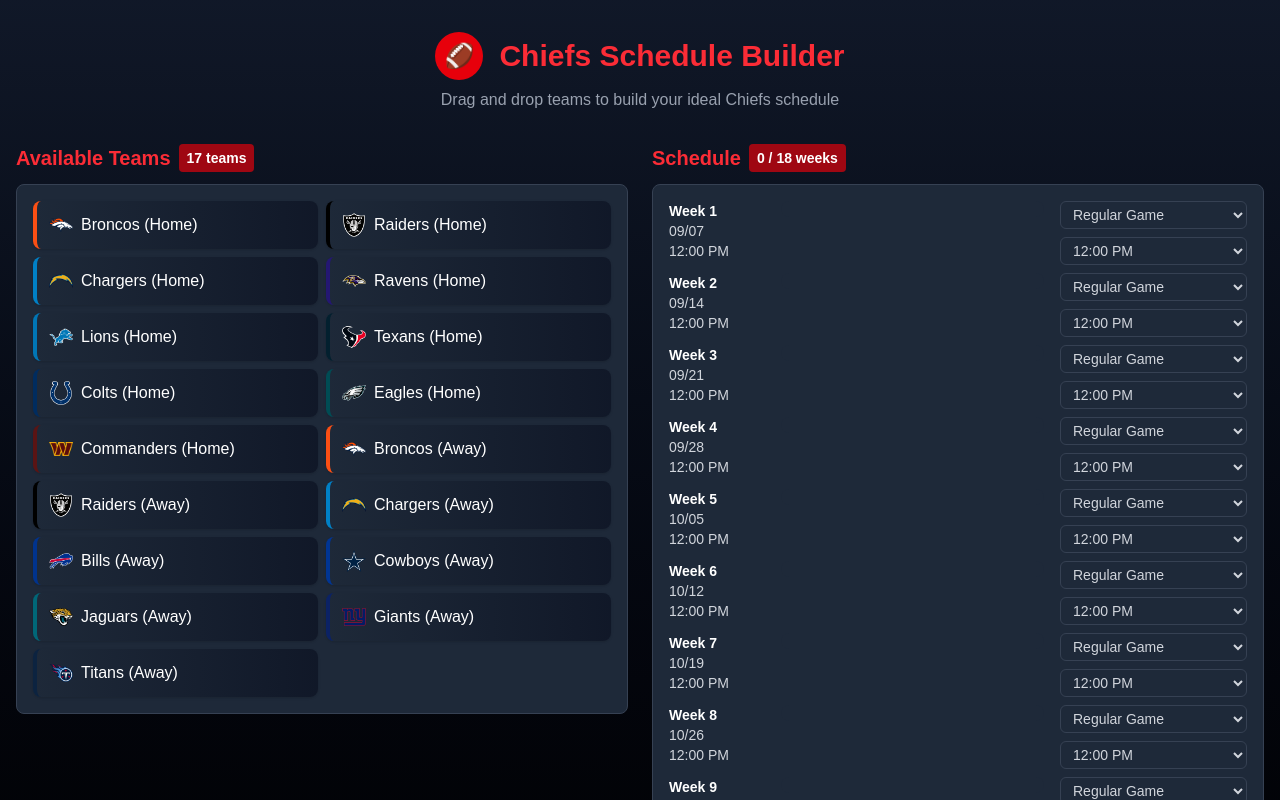
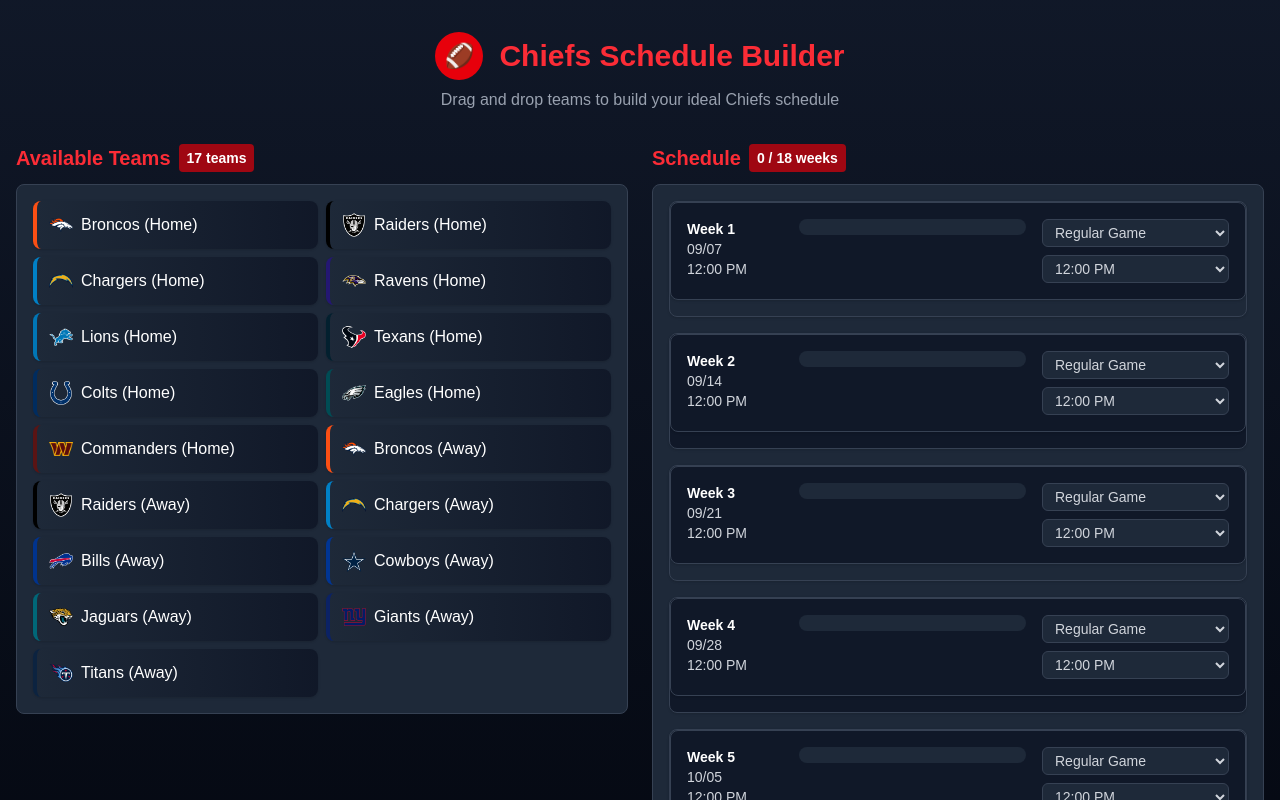
Before and after one commit to F-L-D-B/chiefs-schedule-dnd, a Next.js app: page / in a window 1280 px wide. Shown: the top 800 px of the page. Built offline with nearby package versions, Linux system fonts and the light colour scheme.

Commit message:
Made selectors more separated and added striping for independence

```diff
--- a/src/app/page.tsx
+++ b/src/app/page.tsx
@@ -387,9 +387,11 @@ const handleTimeSlotChange = useCallback((weekId: string, slot: 'noon' | 'mid-da
                                     const weekItem = weeks[weekKey] || { tag: '' };
                                     const gameDate = getGameDate(weekNum, weekItem.tag, weekItem.timeSlot);
 
+                                    const bgClass = weekNum % 2 === 0 ? 'bg-gray-900' : 'bg-gray-800';
+
                                     return (
+                                        <div key={weekKey} className={`${bgClass} rounded-lg mb-4 shadow border border-gray-700`}>
                                             <WeekRow
-                      key={weekKey}
                                                 id={weekKey}
                                                 weekNum={weekNum}
                                                 gameDate={gameDate}
@@ -398,6 +400,7 @@ const handleTimeSlotChange = useCallback((weekId: string, slot: 'noon' | 'mid-da
                                                 onTagChange={(tag) => handleTagChange(weekKey, tag as GameTag)}
                                                 onTimeSlotChange={(slot) => handleTimeSlotChange(weekKey, slot)}
                                             />
+                                        </div>
                                     );
                                 })}
                             </div>
@@ -446,8 +449,7 @@ const DraggableItem = memo(function DraggableItem({
             style={style}
             {...listeners}
             {...attributes}
-      className={`bg-gradient-to-r from-gray-800 to-gray-900 p-3 rounded-lg shadow cursor-move w-full max-w-full border-l-4 ${
-        isActive ? 'opacity-75 ring-2 ring-red-500' : ''
+            className={`bg-gradient-to-r from-gray-800 to-gray-900 p-3 rounded-lg shadow cursor-move w-full max-w-full border-l-4 ${isActive ? 'opacity-75 ring-2 ring-red-500' : ''
                 }`}
         >
             <div className='flex items-center'>
@@ -504,7 +506,8 @@ interface WeekRowProps {
     };
 
     return (
-        <div className='mb-2 flex flex-row items-start gap-4'>
+        <div className='mb-4 p-4 rounded-lg border border-gray-700 bg-gray-900 shadow-sm flex flex-col sm:flex-row sm:items-start gap-4'>
+
             {/* Week Info (Fixed width) */}
             <div className='w-24 flex flex-col items-start text-sm text-gray-300'>
                 <span className='font-semibold text-white'>Week {weekNum}</span>
@@ -588,20 +591,17 @@ const DropZone = memo(function DropZone({
     return (
         <div
             ref={setNodeRef}
-      className={`rounded-lg ${
-        isPool
+            className={`rounded-lg ${isPool
                     ? 'p-4 bg-gray-800 bg-opacity-50 min-h-[300px] border border-gray-700'
                     : isWeek
-          ? `p-2 flex-grow flex items-center ${
-              hasItem ? 'bg-gray-700' : 'bg-gray-800 bg-opacity-50'
+                        ? `p-2 flex-grow flex items-center ${hasItem ? 'bg-gray-700' : 'bg-gray-800 bg-opacity-50'
                         } ${tagColor || ''} ${isOver ? 'ring-2 ring-red-500' : ''}`
                         : ''
                 }`}
         >
             {label && (
                 <div
-          className={`text-gray-400 font-medium ${
-            isWeek ? 'w-24 flex-shrink-0' : 'mb-2'
+                    className={`text-gray-400 font-medium ${isWeek ? 'w-24 flex-shrink-0' : 'mb-2'
                         }`}
                 >
                     {label}
```
Lines whose indentation alone changed are shown as unchanged.
